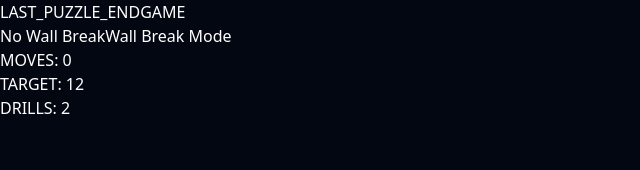
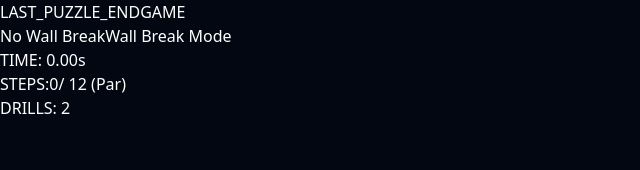
Before and after one commit to ManojSingh3003/LAST_PUZZLE_ENDGAME, a React (Vite) app: page / in a window 1280 px wide. Shown: the top 170 px of the page, without its empty margins (0-640 px from the left). Built offline with nearby package versions, Linux system fonts and the light colour scheme; the HTML template or start-up script is replaced by a standard one.

Commit message:
Add timer and total steps counting for scoring

```diff
--- a/src/App.jsx
+++ b/src/App.jsx
@@ -3,8 +3,12 @@ import { useGameLogic } from './hooks/useGameLogic';
 import { GAME_MODES } from './constants';
 
 export default function App() {
-  const { grid, playerPos, gameWon, drills, mode, switchMode,moves,par } = useGameLogic();
+  const { grid, playerPos, gameWon, drills, mode, switchMode,timeElapsed,par,moves } = useGameLogic();
   const targetMoves = mode === GAME_MODES.NO_WALL_BREAK ? par.noBreak : par.withBreak;
+
+  const formatTime = (seconds) => {
+  return typeof seconds === 'number' ? seconds.toFixed(2) : '0.00';
+};
 
   return (
     <div className="flex flex-col items-center justify-center min-h-screen text-white bg-gray-950 p-4">
@@ -37,12 +41,22 @@ export default function App() {
       </div>
 
       {/* --- DRILL HUD --- */}
-      <div className="flex gap-8 mb-6 text-xl bg-gray-900/50 p-4 rounded-lg border border-gray-700">
-        <div className="text-gray-400">
-          MOVES: <span className="text-white font-bold text-2xl ml-2">{moves}</span>
+      <div className="flex flex-wrap justify-center gap-6 mb-6 text-xl bg-gray-900/50 p-4 rounded-lg border border-gray-700 w-full max-w-2xl">
+        {/* NEW: TIMER Display */}
+        <div className="text-gray-400 flex items-center">
+          TIME: <span className="text-yellow-400 font-bold text-2xl ml-2 w-20 text-right font-mono">
+            {formatTime(timeElapsed)}s
+          </span>
         </div>
-        <div className="text-gray-400">
-          TARGET: <span className="text-green-400 font-bold text-2xl ml-2">{targetMoves}</span>
+
+        <div className="text-gray-400 flex items-center">
+          STEPS:
+          <span className={`font-bold text-2xl ml-2 ${moves <= targetMoves ? 'text-green-400' : 'text-orange-400'}`}>
+            {moves}
+          </span>
+          <span className="text-gray-600 text-sm ml-2 self-end mb-1">
+             / {targetMoves} (Par)
+          </span>
         </div>
 
         {/*show Drills if in Wall Break Mode */}
@@ -55,10 +69,22 @@ export default function App() {
 
       {/* --- 4.WIN MESSAGE (Checks for perfect run) --- */}
       {gameWon && (
-        <div className="mb-6 p-4 bg-green-900/50 border border-green-500 text-green-300 rounded-lg text-center animate-bounce">
-             <div className="text-2xl font-bold">LEVEL COMPLETED!</div>
-             <div className="text-white mt-2">
-               {moves <= targetMoves ? "PERFECT RUN!🏆" : "Can you do it faster?"}
+        <div className="mb-6 p-6 bg-green-900/90 border border-green-500 text-green-100 rounded-xl text-center shadow-2xl animate-bounce">
+             <div className="text-3xl font-bold mb-4">LEVEL COMPLETED!</div>
+
+             {/* Stats Grid for Leaderboard Logic */}
+             <div className="grid grid-cols-2 gap-x-8 gap-y-2 text-left bg-black/30 p-4 rounded-lg">
+               <div className="text-gray-300">Path Efficiency:</div>
+               <div className="font-bold text-right">
+                 {moves <= targetMoves
+                   ? "✅ Perfect Run 🏆 "
+                   : `❌ +${moves - targetMoves} Steps`}
+               </div>
+
+               <div className="text-gray-300">Completion Time:</div>
+               <div className="font-bold text-right text-yellow-300">
+                 {formatTime(timeElapsed)}s
+               </div>
              </div>
         </div>
       )}
--- a/src/hooks/useGameLogic.js
+++ b/src/hooks/useGameLogic.js
@@ -1,4 +1,4 @@
-import { useState, useEffect ,useCallback} from 'react';
+import { useState, useEffect ,useCallback,useRef} from 'react';
 import { GRID_SIZE, CELL_TYPES ,GAME_MODES,MAX_DRILLS,PORTAL_PAIRS} from '../constants';
 import { calculateLevelPar } from '../utils/pathfinding';
 
@@ -31,14 +31,22 @@ export function useGameLogic() {
   const [gameWon, setGameWon] = useState(false);
   const [grid, setGrid] = useState(createInitialGrid);
   const [drills,setDrills]=useState(MAX_DRILLS);
+
+  const [par, setPar] = useState({ noBreak: 0, withBreak: 0 });
+
+  const [startTime, setStartTime] = useState(null);
+  const [timeElapsed, setTimeElapsed] = useState(0);
   const [moves, setMoves] = useState(0);
-  const [par, setPar] = useState({ noBreak: 0, withBreak: 0 });
+  const timerRef = useRef(null);
 
   const switchMode = useCallback((newMode) => {
     setMode(newMode);
     setGameWon(false);
     setPlayerPos(0);
+    setTimeElapsed(0);
+    setStartTime(null);
     setMoves(0);
+    if (timerRef.current) clearInterval(timerRef.current);
 
     const newGrid = createInitialGrid();
     setGrid(newGrid);
@@ -64,15 +72,30 @@ export function useGameLogic() {
     });
   }, []);
 
+  // Timer Logic
   useEffect(() => {
-    if (gameWon) return;
+    if (startTime && !gameWon) {
+      timerRef.current = setInterval(() => {
+        setTimeElapsed((Date.now() - startTime) / 1000);
+      }, 100);
+    }
+    return () => clearInterval(timerRef.current);
+  }, [startTime, gameWon]);
+
+  useEffect(() => {
+    if (gameWon) {
+        clearInterval(timerRef.current);
+        return;
+    }
 
     const handleKeyDown = (e) => {
+      if (!startTime) setStartTime(Date.now());
       // --- Teleport Logic ---
       if (e.key === 'Enter') {
         if (PORTAL_PAIRS[playerPos] !== undefined) {
-           setPlayerPos(PORTAL_PAIRS[playerPos]);
-           setMoves(m => m + 1);
+          const dest = PORTAL_PAIRS[playerPos];
+          setPlayerPos(dest);
+          setMoves(m => m + 1);
         }
         return;
       }
@@ -123,6 +146,6 @@ export function useGameLogic() {
     return () => window.removeEventListener('keydown', handleKeyDown);
   }, [grid, gameWon, drills, playerPos]);
 
-  // 5. FIX: Export 'moves' and 'par' so App.jsx can see them
-  return { grid, playerPos, gameWon, drills, mode, switchMode, moves, par };
+
+  return { grid, playerPos, gameWon, drills, mode, switchMode,moves,timeElapsed, par };
 }
```
